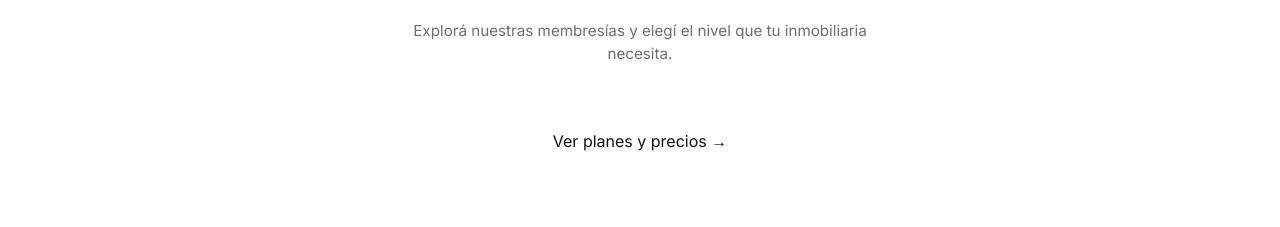
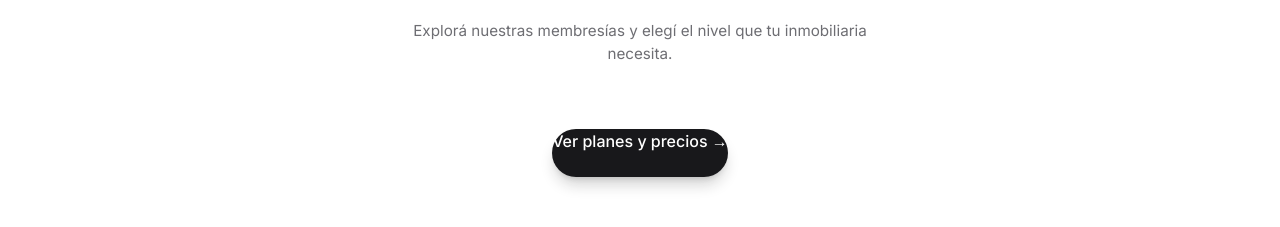
Before and after one commit to ManuSchonhoff/Propiedades-argentinas, a Next.js app: page /pro in a window 1280 px wide. Shown: the part 1700-1927 px from the top of the page. Built offline with nearby package versions, Linux system fonts and the light colour scheme; no server answers.

Commit message:
style(pro): restore custom block pill for CTA ensuring white text contrast

```diff
--- a/app/pro/page.tsx
+++ b/app/pro/page.tsx
@@ -96,7 +96,7 @@ export default async function ProPage() {
                     <p className="pro-section-sub">Explorá nuestras membresías y elegí el nivel que tu inmobiliaria necesita.</p>
                     <Link
                         href="/pro/planes"
-                        className="btn-cta"
+                        className="inline-flex h-12 items-center justify-center rounded-full bg-zinc-900 px-8 font-medium !text-white shadow-lg shadow-zinc-900/20 transition-colors hover:bg-zinc-800"
                         style={{ marginTop: "1.5rem", display: "inline-block" }}
                     >
                         Ver planes y precios →
```
